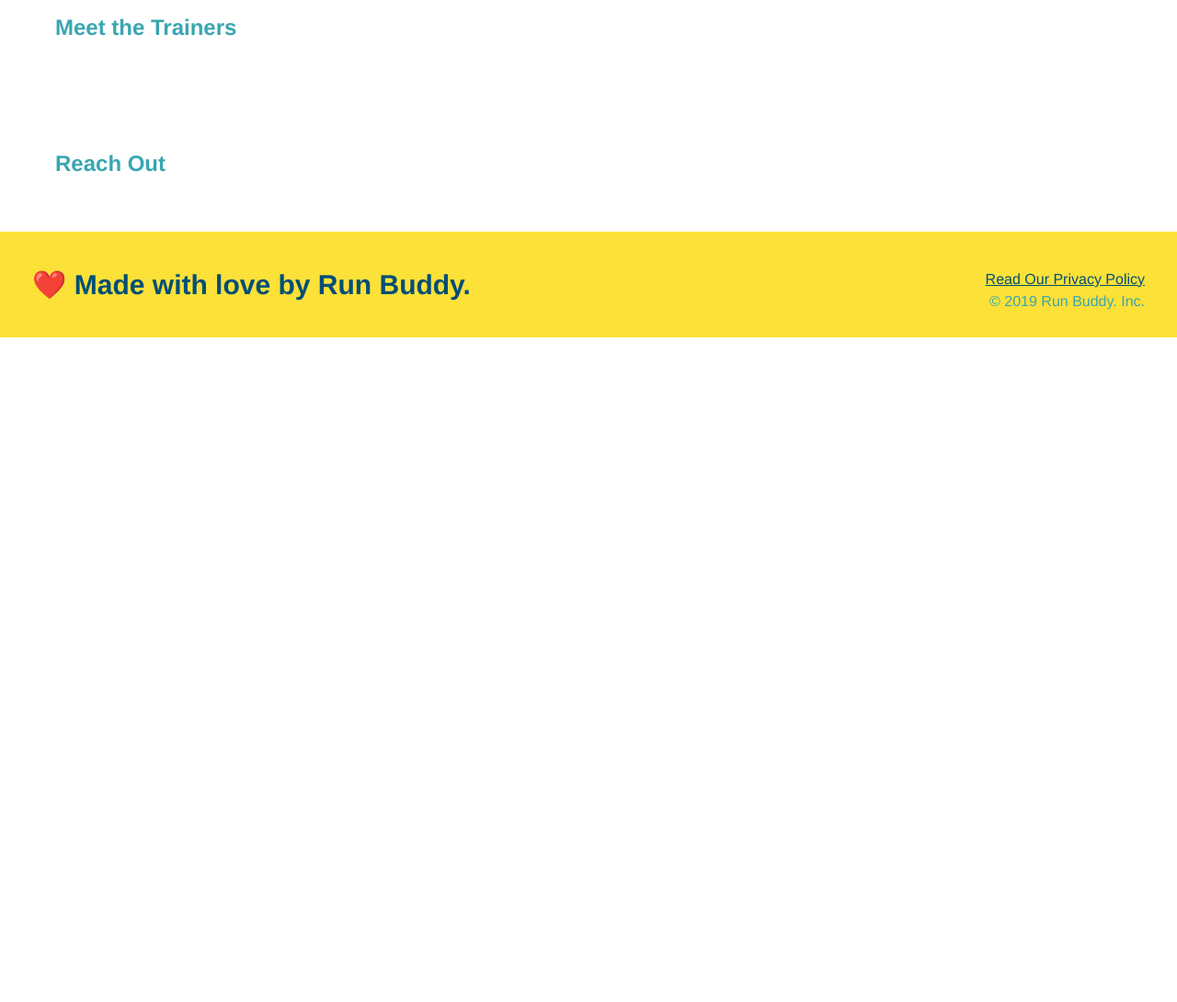
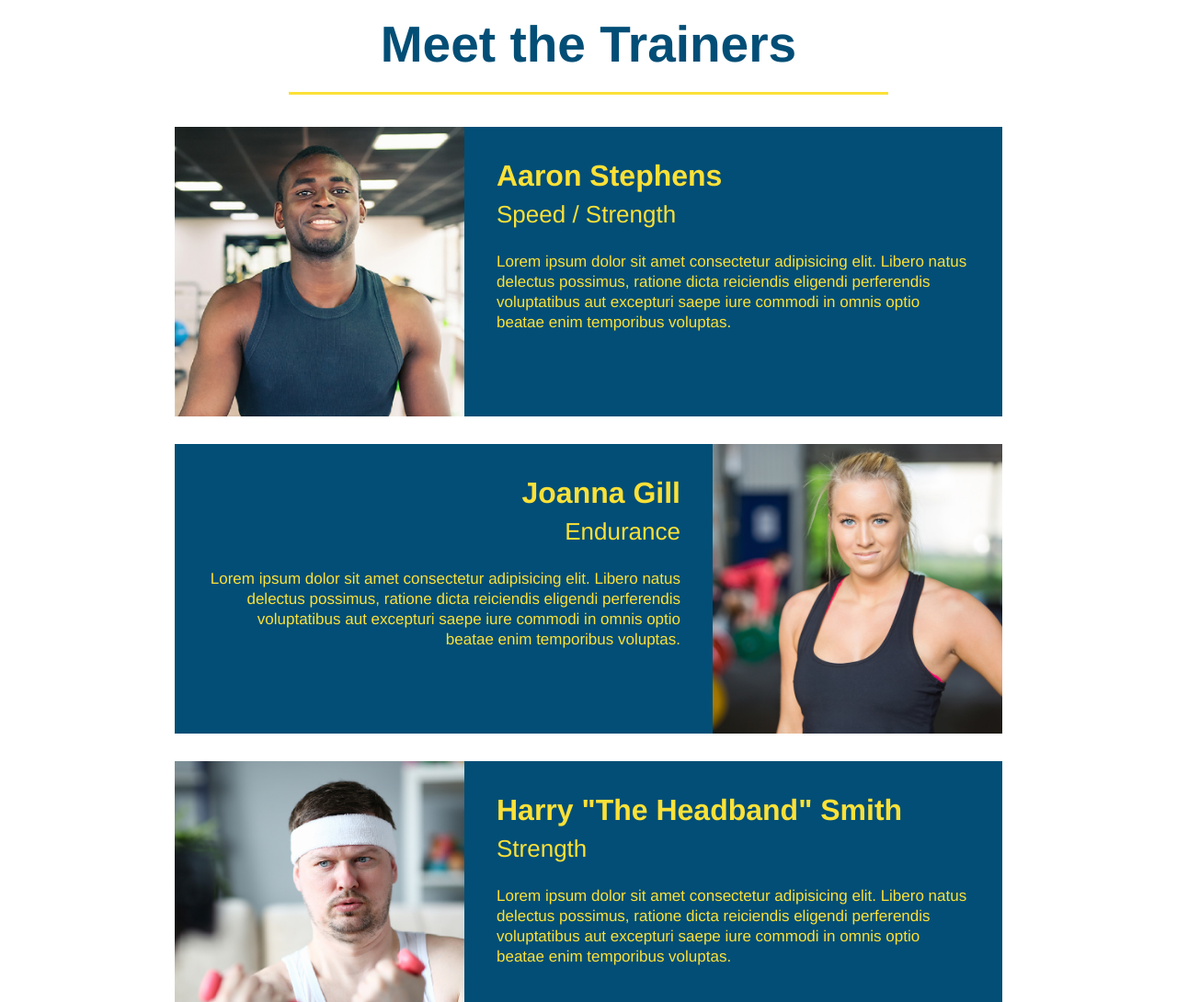
Before and after one commit to rpajewski/run-buddy, a plain HTML site: page index.html in a window 1280 px wide. Shown: the part 2780-3870 px from the top of the page at 92% size. Before the commit the page ends 3147 px from the top, so only its background shows below. Drawn offline with Linux system fonts and the light colour scheme.

Commit message:
trainers section added

```diff
--- a/assets/css/style.css
+++ b/assets/css/style.css
@@ -2,6 +2,14 @@
     margin: 0;
     padding: 0;
     box-sizing: border-box;
+}
+
+.text-left {
+    text-align: left;
+}
+
+.text-right {
+    text-align: right;
 }
 
 /* apply styles to <body> */
@@ -185,3 +193,45 @@ section {
     font-size: 38px;
 }
 /* End Styles What We Do & Steps Section */
+
+/* Start Styles for Trainers Section */
+
+.trainers {
+    text-align: center;
+}
+
+.trainer {
+    width: 900px;
+    margin: 0 auto 30px auto;
+    background: #024e76;
+    color: #fce138;
+    overflow: auto;
+}
+
+.trainer img {
+    width: 35%;
+    float: left;
+}
+
+.trainer-bio {
+    padding: 35px;
+    float: left;
+    width: 65%;
+}
+
+.trainer-bio h3 {
+    font-size: 32px;
+    margin-bottom: 8px;
+}
+
+.trainer-bio h4 {
+    font-weight: lighter;
+    font-size: 26px;
+    margin-bottom: 25px;
+}
+
+.trainer-bio p {
+    font-size: 17px;
+    line-height: 1.3;
+}
+/* End Styles for Trainers Section */
--- a/index.html
+++ b/index.html
@@ -104,12 +104,45 @@
         </section>
 
         <!-- "meet the trainers" section -->
-        <section id="your-trainers">
-            <h2>Meet the Trainers</h2>
+        <section id="your-trainers" class="trainers">
+            <h2 class="section-title primary-border">Meet the Trainers</h2>
+
+            <article class="trainer">
+                <img src="./assets/images/trainer-1.jpg" alt="Aaron Stephens in his workout clothes, ready to pump iron" />
+                <div class="trainer-bio text-left">
+                    <h3>Aaron Stephens</h3>
+                    <h4>Speed / Strength</h4>
+                    <p>
+                        Lorem ipsum dolor sit amet consectetur adipisicing elit. Libero natus delectus possimus, ratione dicta reiciendis eligendi perferendis voluptatibus aut excepturi saepe iure commodi in omnis optio beatae enim temporibus voluptas.
+                    </p>
+                </div>
+            </article>
+
+            <article class="trainer">
+                <div class="trainer-bio text-right">
+                    <h3>Joanna Gill</h3>
+                    <h4>Endurance</h4>
+                    <p>
+                        Lorem ipsum dolor sit amet consectetur adipisicing elit. Libero natus delectus possimus, ratione dicta reiciendis eligendi perferendis voluptatibus aut excepturi saepe iure commodi in omnis optio beatae enim temporibus voluptas.
+                    </p>
+                </div>
+                <img src="./assets/images/trainer-2.jpg" alt="Joanna Gill cooling off after a workout" />
+            </article>
+
+            <article class="trainer">
+                <img src="./assets/images/trainer-3.jpg" alt="Harry Smith wearing a headband and lifting comically small pink weights" />
+                <div class="trainer-bio text-left">
+                    <h3>Harry "The Headband" Smith</h3>
+                    <h4>Strength</h4>
+                    <p>
+                        Lorem ipsum dolor sit amet consectetur adipisicing elit. Libero natus delectus possimus, ratione dicta reiciendis eligendi perferendis voluptatibus aut excepturi saepe iure commodi in omnis optio beatae enim temporibus voluptas.
+                    </p>
+                </div>
+            </article>
         </section>
 
         <!-- "reach out" section-->
-        <section id="reach-out">
+        <section id="reach-out" class="reach-out">
             <h2>Reach Out</h2>
         </section>
 
```
Also changed, not shown: assets/images/trainer-1.jpg (added), assets/images/trainer-2.jpg (added), assets/images/trainer-3.jpg (added).
